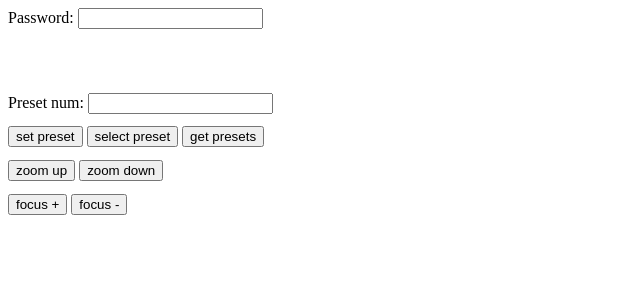
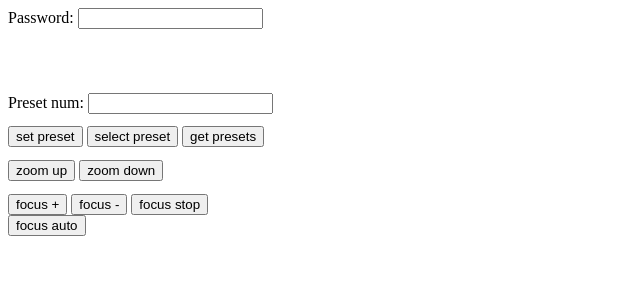
Before and after one commit to MyHorizonn/camera_onvif, a Flask app: page / in a window 1280 px wide. Shown: the part 298-598 px from the top of the page, without its empty margins (0-640 px from the left). Run offline with Flask 2, Linux system fonts and the light colour scheme.

Commit message:
auto focus and stop focus

```diff
--- a/app/camera_ptz/routes.py
+++ b/app/camera_ptz/routes.py
@@ -14,6 +14,64 @@ moverequest = None
 @camera_ptz.route('/')
 def main():
     return render_template('index.html')
+
+
+@camera_ptz.route('/focus_auto', methods=['POST'])
+def focus_auto():
+    print('focus auto')
+    data = request.json
+    if data is None:
+        data = request.form.to_dict()
+    cam_info = data['data']
+    print(cam_info)
+    mycam = None
+    try:
+        mycam = ONVIFCamera(cam_info['cam_ip'], int(cam_info['port']), cam_info['username'], cam_info['password'])
+        print("camera connected")
+    except (exceptions.ONVIFError) as e:
+        print("connect error")
+    if mycam != None:
+
+        imaging = mycam.create_imaging_service()
+        media = mycam.create_media_service()
+        video_sources = media.GetVideoSources()[0]
+
+        focus_request = imaging.create_type('SetImagingSettings')
+        focus_request.VideoSourceToken = video_sources.token
+        focus_request.ImagingSettings = {
+            'Focus':{
+                'AutoFocusMode': 'AUTO'
+            }
+        }
+        imaging.SetImagingSettings(focus_request)
+
+        return jsonify({'msg': 'ok'}), 200
+    return jsonify({'msg': 'err'}), 404
+
+@camera_ptz.route('/focus_stop', methods=['POST'])
+def focus_stop():
+    print('focus stop')
+    data = request.json
+    if data is None:
+        data = request.form.to_dict()
+    cam_info = data['data']
+    print(cam_info)
+    mycam = None
+    try:
+        mycam = ONVIFCamera(cam_info['cam_ip'], int(cam_info['port']), cam_info['username'], cam_info['password'])
+        print("camera connected")
+    except (exceptions.ONVIFError) as e:
+        print("connect error")
+    if mycam != None:
+        imaging = mycam.create_imaging_service()
+        media = mycam.create_media_service()
+        video_sources = media.GetVideoSources()[0]
+
+        # stop focus
+        imaging.Stop(video_sources.token)
+
+        return jsonify({'msg': 'ok'}), 200
+    return jsonify({'msg': 'err'}), 404
 
 
 @camera_ptz.route('/focus_plus', methods=['POST'])
@@ -36,12 +94,18 @@ def focus_plus():
         media = mycam.create_media_service()
         video_sources = media.GetVideoSources()[0]
 
+        # ручной фокус
+        focus_request = imaging.create_type('SetImagingSettings')
+        focus_request.VideoSourceToken = video_sources.token
+        focus_request.ImagingSettings = {
+            'Focus':{
+                'AutoFocusMode': 'MANUAL'
+            }
+        }
+        imaging.SetImagingSettings(focus_request)
+
         # stop focus
         imaging.Stop(video_sources.token)
-
-        # status
-        status = imaging.GetStatus(video_sources.token)
-        print(status)
 
         # фокус
         move_request = imaging.create_type('Move')
@@ -54,17 +118,6 @@ def focus_plus():
         #print(move_request)
         imaging.Move(move_request)
 
-        '''
-        'Focus': {
-            'AutoFocusMode': 'MANUAL',
-            'DefaultSpeed': 1.0,
-            'NearLimit': 100.0,
-            'FarLimit': 0.0,
-            '_value_1': None,
-            '_attr_1': None
-        }
-
-        '''
 
         return jsonify({'msg': 'ok'}), 200
     return jsonify({'msg': 'err'}), 404
@@ -90,12 +143,18 @@ def focus_minus():
         media = mycam.create_media_service()
         video_sources = media.GetVideoSources()[0]
 
+        # ручной фокус
+        focus_request = imaging.create_type('SetImagingSettings')
+        focus_request.VideoSourceToken = video_sources.token
+        focus_request.ImagingSettings = {
+            'Focus':{
+                'AutoFocusMode': 'MANUAL'
+            }
+        }
+        imaging.SetImagingSettings(focus_request)
+
         # stop focus
         imaging.Stop(video_sources.token)
-
-        # status
-        status = imaging.GetStatus(video_sources.token)
-        print(status)
 
         # фокус
         move_request = imaging.create_type('Move')
--- a/app/static/js/ptz.js
+++ b/app/static/js/ptz.js
@@ -182,3 +182,47 @@ function focus_minus(){
         console.log(response.status)
     })
 }
+
+function focus_stop(){
+    data = {
+        cam_ip: document.getElementById('cam_ip').value,
+        port: document.getElementById('port').value,
+        username: document.getElementById('username').value,
+        password: document.getElementById('password').value,
+    }
+    fetch('/focus_stop', {
+        method: 'POST',
+        headers: {
+            'Content-Type': 'application/json',
+            'Access-Control-Allow-Origin': '*',
+        },
+        body: JSON.stringify({
+            data: data,
+        }),
+    })
+    .then((response) => {
+        console.log(response.status)
+    })
+}
+
+function focus_auto(){
+    data = {
+        cam_ip: document.getElementById('cam_ip').value,
+        port: document.getElementById('port').value,
+        username: document.getElementById('username').value,
+        password: document.getElementById('password').value,
+    }
+    fetch('/focus_auto', {
+        method: 'POST',
+        headers: {
+            'Content-Type': 'application/json',
+            'Access-Control-Allow-Origin': '*',
+        },
+        body: JSON.stringify({
+            data: data,
+        }),
+    })
+    .then((response) => {
+        console.log(response.status)
+    })
+}
--- a/app/templates/index.html
+++ b/app/templates/index.html
@@ -65,6 +65,10 @@
     <div style="margin-top: 1%;">
         <button onclick="focus_plus()">focus +</button>
         <button onclick="focus_minus()">focus -</button>
+        <button onclick="focus_stop()">focus stop</button>
+    </div>
+    <div>
+        <button oncanplay="focus_auto()">focus auto</button>
     </div>
 </body>
 </html>
```
